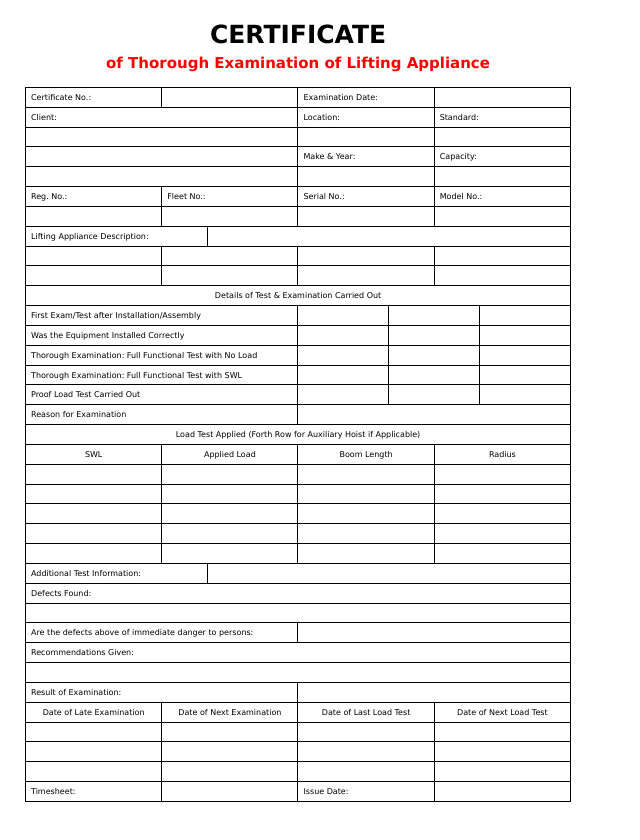
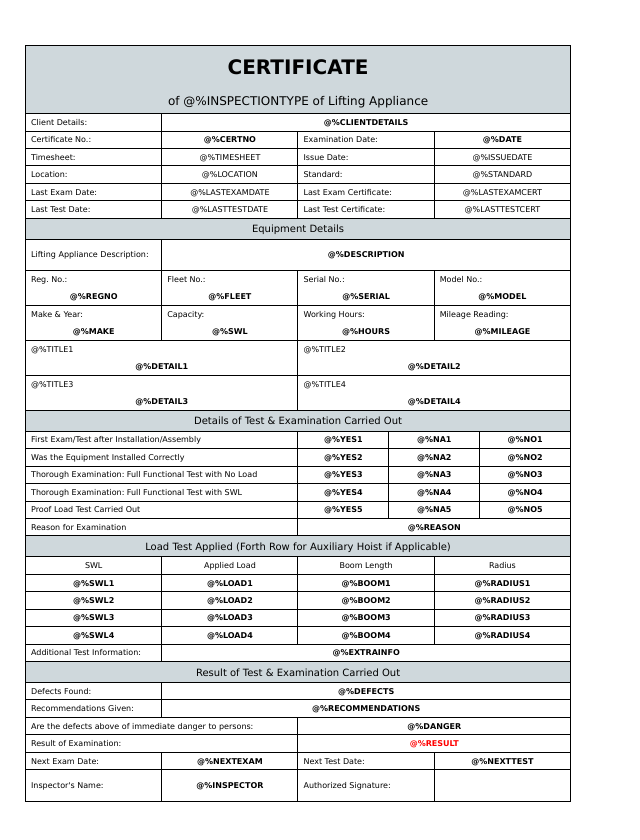
Before and after one commit to joshuac94/My-TPI-iOS, a plain HTML site: page My TPI/index.html in a window 1280 px wide. Shown: the whole page, without its empty margins (0-640 px from the left). Drawn offline with Linux system fonts and the light colour scheme.

Commit message:
Add new front page template

```diff
--- a/My TPI/index.html
+++ b/My TPI/index.html
@@ -1,193 +1,198 @@
 
-<div style="width: 596px; height: 841.0px; padding-top: 20px;">
-    <h1>CERTIFICATE</h1>
-    <h3 style="margin-top: 5px;">of Thorough Examination of Lifting Appliance</h3>
-
-    <table style="width:calc(100% - 50px); margin: 15px 35px 0 25px; font-size: 14px;">
+<div style="width: 596px; height: 841.0px; padding-top: 45px;background: white">
+    <table style="width:calc(100% - 50px); margin: 0px 25px 0 25px; font-size: 14px;">
         <tbody style="width: 100%">
             <tr>
-                <th colspan="3">Certificate No.:</th>
-                <td colspan="3"></td>
-                <th colspan="3">Examination Date:</th>
-                <td colspan="3"></td>
+                <td class="bg top left right header" colspan="12">CERTIFICATE</td>
             </tr>
             <tr>
-                <th colspan="6">Client:</th>
-                <th colspan="3">Location:</th>
-                <th colspan="3">Standard:</th>
+                <td class="bg right left subheader" colspan="12">of @%INSPECTIONTYPE of Lifting Appliance</td>
             </tr>
             <tr>
-                <td colspan="6"></td>
-                <td colspan="3"></td>
-                <td colspan="3"></td>
+                <th class="top left right" colspan="3">Client Details:</th>
+                <td class="top right bold" colspan="9">@%CLIENTDETAILS</td>
             </tr>
             <tr>
-                <td colspan="6"></td>
-                <th colspan="3">Make &amp; Year: </th>
-                <th colspan="3">Capacity:</th>
+                <th class="top left right" colspan="3">Certificate No.:</th>
+                <td class="top right bold" colspan="3">@%CERTNO</td>
+                <th class="top right" colspan="3">Examination Date:</th>
+                <td class="top right bold" colspan="3">@%DATE</td>
             </tr>
             <tr>
-                <td colspan="6"></td>
-                <td colspan="3"></td>
-                <td colspan="3"></td>
+                <th class="full" colspan="3">Timesheet: </th>
+                <td class="top right" colspan="3">@%TIMESHEET</td>
+                <th class="top right" colspan="3">Issue Date: </th>
+                <td class="top right" colspan="3">@%ISSUEDATE</td>
             </tr>
             <tr>
-                <th colspan="3">Reg. No.:</th>
-                <th colspan="3">Fleet No.:</th>
-                <th colspan="3">Serial No.:</th>
-                <th colspan="3">Model No.:</th>
+                <th class="top left right" colspan="3">Location:</th>
+                <td class="top right" colspan="3">@%LOCATION</td>
+                <th class="top right" colspan="3">Standard:</th>
+                <td class="top right" colspan="3">@%STANDARD</td>
             </tr>
             <tr>
-                <td colspan="3"></td>
-                <td colspan="3"></td>
-                <td colspan="3"></td>
-                <td colspan="3"></td>
+                <th class="top left right" colspan="3">Last Exam Date:</th>
+                <td class="top right" colspan="3">@%LASTEXAMDATE</td>
+                <th class="top right" colspan="3">Last Exam Certificate:</th>
+                <td class="top right" colspan="3">@%LASTEXAMCERT</td>
             </tr>
             <tr>
-                <th colspan="4">Lifting Appliance Description:</th>
-                <td colspan="8"></td>
+                <th class="top left right" colspan="3">Last Test Date:</th>
+                <td class="top right" colspan="3">@%LASTTESTDATE</td>
+                <th class="top right" colspan="3">Last Test Certificate:</th>
+                <td class="top right" colspan="3">@%LASTTESTCERT</td>
             </tr>
             <tr>
-                <td colspan="3"></td>
-                <td colspan="3"></td>
-                <td colspan="3"></td>
-                <td colspan="3"></td>
+                <td class="bg top right left" colspan="12">Equipment Details</td>
             </tr>
             <tr>
-                <td colspan="3"></td>
-                <td colspan="3"></td>
-                <td colspan="3"></td>
-                <td colspan="3"></td>
+                <th style="padding: 4px 0px" class="top left right" colspan="3">Lifting Appliance Description:</th>
+                <td style="padding: 4px 0px" class="top right bold" colspan="9">@%DESCRIPTION</td>
             </tr>
             <tr>
-                <td colspan="12">Details of Test &amp; Examination Carried Out</td>
+                <th class="top left right" colspan="3">Reg. No.:</th>
+                <th class="top right" colspan="3">Fleet No.:</th>
+                <th class="top right" colspan="3">Serial No.:</th>
+                <th class="top right" colspan="3">Model No.:</th>
             </tr>
             <tr>
-                <th colspan="6">First Exam/Test after Installation/Assembly</th>
-                <td colspan="2"></td>
-                <td colspan="2"></td>
-                <td colspan="2"></td>
+                <td class="left right bold" colspan="3">@%REGNO</td>
+                <td class="right bold" colspan="3">@%FLEET</td>
+                <td class="right bold" colspan="3">@%SERIAL</td>
+                <td class="right bold" colspan="3">@%MODEL</td>
             </tr>
             <tr>
-                <th colspan="6">Was the Equipment Installed Correctly</th>
-                <td colspan="2"></td>
-                <td colspan="2"></td>
-                <td colspan="2"></td>
+                <th class="top left right" colspan="3">Make &amp; Year:</th>
+                <th class="top right" colspan="3">Capacity:</th>
+                <th class="top right" colspan="3">Working Hours:</th>
+                <th class="top right" colspan="3">Mileage Reading:</th>
             </tr>
             <tr>
-                <th colspan="6">Thorough Examination: Full Functional Test with No Load</th>
-                <td colspan="2"></td>
-                <td colspan="2"></td>
-                <td colspan="2"></td>
+                <td class="left right bold" colspan="3">@%MAKE</td>
+                <td class="right bold" colspan="3">@%SWL</td>
+                <td class="right bold" colspan="3">@%HOURS</td>
+                <td class="right bold" colspan="3">@%MILEAGE</td>
             </tr>
             <tr>
-                <th colspan="6">Thorough Examination: Full Functional Test with SWL</th>
-                <td colspan="2"></td>
-                <td colspan="2"></td>
-                <td colspan="2"></td>
+                <th class="top left right" colspan="6">@%TITLE1</th>
+                <th class="top left right" colspan="6">@%TITLE2</th>
             </tr>
             <tr>
-                <th colspan="6">Proof Load Test Carried Out</th>
-                <td colspan="2"></td>
-                <td colspan="2"></td>
-                <td colspan="2"></td>
+                <td class="left right bold" colspan="6">@%DETAIL1</td>
+                <td class="left right bold" colspan="6">@%DETAIL2</td>
             </tr>
             <tr>
-                <th colspan="6">Reason for Examination</th>
-                <td colspan="6"></td>
+                <th class="top left right" colspan="6">@%TITLE3</th>
+                <th class="top left right" colspan="6">@%TITLE4</th>
             </tr>
             <tr>
-                <td colspan="12">Load Test Applied (Forth Row for Auxiliary Hoist if Applicable)</td>
+                <td class="left right bold" colspan="6">@%DETAIL3</td>
+                <td class="left right bold" colspan="6">@%DETAIL4</td>
             </tr>
             <tr>
-                <td colspan="3">SWL</td>
-                <td colspan="3">Applied Load</td>
-                <td colspan="3">Boom Length</td>
-                <td colspan="3">Radius</td>
+                <td class="bg top right left" colspan="12">Details of Test &amp; Examination Carried Out</td>
             </tr>
             <tr>
-                <td colspan="3"></td>
-                <td colspan="3"></td>
-                <td colspan="3"></td>
-                <td colspan="3"></td>
+                <th class="top left right" colspan="6">First Exam/Test after Installation/Assembly</th>
+                <td class="top right bold" colspan="2">@%YES1</td>
+                <td class="top right bold" colspan="2">@%NA1</td>
+                <td class="top right bold" colspan="2">@%NO1</td>
             </tr>
             <tr>
-                <td colspan="3"></td>
-                <td colspan="3"></td>
-                <td colspan="3"></td>
-                <td colspan="3"></td>
+                <th class="top right left" colspan="6">Was the Equipment Installed Correctly</th>
+                <td class="top right bold" colspan="2">@%YES2</td>
+                <td class="top right bold" colspan="2">@%NA2</td>
+                <td class="top right bold" colspan="2">@%NO2</td>
             </tr>
             <tr>
-                <td colspan="3"></td>
-                <td colspan="3"></td>
-                <td colspan="3"></td>
-                <td colspan="3"></td>
+                <th class="top right left" colspan="6">Thorough Examination: Full Functional Test with No Load</th>
+                <td class="top right bold" colspan="2">@%YES3</td>
+                <td class="top right bold" colspan="2">@%NA3</td>
+                <td class="top right bold" colspan="2">@%NO3</td>
             </tr>
             <tr>
-                <td colspan="3"></td>
-                <td colspan="3"></td>
-                <td colspan="3"></td>
-                <td colspan="3"></td>
+                <th class="top right left" colspan="6">Thorough Examination: Full Functional Test with SWL</th>
+                <td class="top right bold" colspan="2">@%YES4</td>
+                <td class="top right bold" colspan="2">@%NA4</td>
+                <td class="top right bold" colspan="2">@%NO4</td>
             </tr>
             <tr>
-                <td colspan="3"></td>
-                <td colspan="3"></td>
-                <td colspan="3"></td>
-                <td colspan="3"></td>
+                <th class="top right left" colspan="6">Proof Load Test Carried Out</th>
+                <td class="top right bold" colspan="2">@%YES5</td>
+                <td class="top right bold" colspan="2">@%NA5</td>
+                <td class="top right bold" colspan="2">@%NO5</td>
             </tr>
             <tr>
-                <th colspan="4">Additional Test Information:</th>
-                <td colspan="8"></td>
+                <th class="top left right" colspan="6">Reason for Examination</th>
+                <td class="top right bold" colspan="6">@%REASON</td>
             </tr>
             <tr>
-                <th colspan="12">Defects Found: </th>
+                <td class="bg top right left" colspan="12">Load Test Applied (Forth Row for Auxiliary Hoist if Applicable)</td>
             </tr>
             <tr>
-                <td colspan="12"></td>
+                <td class="top right left" colspan="3">SWL</td>
+                <td class="top right" colspan="3">Applied Load</td>
+                <td class="top right" colspan="3">Boom Length</td>
+                <td class="top right" colspan="3">Radius</td>
             </tr>
             <tr>
-                <th colspan="6">Are the defects above of immediate danger to persons:</th>
-                <td colspan="6"></td>
+                <td class="top right left bold" colspan="3">@%SWL1</td>
+                <td class="top right bold" colspan="3">@%LOAD1</td>
+                <td class="top right bold" colspan="3">@%BOOM1</td>
+                <td class="top right bold" colspan="3">@%RADIUS1</td>
             </tr>
             <tr>
-                <th colspan="12">Recommendations Given: </th>
+                <td class="top right left bold" colspan="3">@%SWL2</td>
+                <td class="top right bold" colspan="3">@%LOAD2</td>
+                <td class="top right bold" colspan="3">@%BOOM2</td>
+                <td class="top right bold" colspan="3">@%RADIUS2</td>
             </tr>
             <tr>
-                <td colspan="12"></td>
+                <td class="top right left bold" colspan="3">@%SWL3</td>
+                <td class="top right bold" colspan="3">@%LOAD3</td>
+                <td class="top right bold" colspan="3">@%BOOM3</td>
+                <td class="top right bold" colspan="3">@%RADIUS3</td>
             </tr>
             <tr>
-                <th colspan="6">Result of Examination:</th>
-                <td colspan="6"></td>
+                <td class="top right left bold" colspan="3">@%SWL4</td>
+                <td class="top right bold" colspan="3">@%LOAD4</td>
+                <td class="top right bold" colspan="3">@%BOOM4</td>
+                <td class="top right bold" colspan="3">@%RADIUS4</td>
             </tr>
             <tr>
-                <td colspan="3">Date of Late Examination</td>
-                <td colspan="3">Date of Next Examination</td>
-                <td colspan="3">Date of Last Load Test</td>
-                <td colspan="3">Date of Next Load Test</td>
+                <th class="top left right" colspan="3">Additional Test Information:</th>
+                <td class="top right bold" colspan="9">@%EXTRAINFO</td>
             </tr>
             <tr>
-                <td colspan="3"></td>
-                <td colspan="3"></td>
-                <td colspan="3"></td>
-                <td colspan="3"></td>
+                <td class="bg top right left" colspan="12">Result of Test &amp; Examination Carried Out</td>
             </tr>
             <tr>
-                <td colspan="3"></td>
-                <td colspan="3"></td>
-                <td colspan="3"></td>
-                <td colspan="3"></td>
+                <th class="top right left" colspan="3">Defects Found: </th>
+                <td class="right top bold" colspan="9">@%DEFECTS</td>
             </tr>
             <tr>
-                <td colspan="3"></td>
-                <td colspan="3"></td>
-                <td colspan="3"></td>
-                <td colspan="3"></td>
+                <th class="top left right" colspan="3">Recommendations Given: </th>
+                <td class="top right bold" colspan="9">@%RECOMMENDATIONS</td>
             </tr>
             <tr>
-                <th colspan="3">Timesheet: </th>
-                <td colspan="3"></td>
-                <th colspan="3">Issue Date: </th>
-                <td colspan="3"></td>
+                <th class="top left right" colspan="6">Are the defects above of immediate danger to persons:</th>
+                <td class="top right bold" colspan="6">@%DANGER</td>
+            </tr>
+            <tr>
+                <th class="top left right" colspan="6">Result of Examination:</th>
+                <td class="top right bold red" colspan="6">@%RESULT</td>
+            </tr>
+            <tr>
+                <th class="full" colspan="3">Next Exam Date:</th>
+                <td class="top right bottom bold" colspan="3">@%NEXTEXAM</td>
+                <th class="top right bottom" colspan="3">Next Test Date:</th>
+                <td class="top right bottom bold" colspan="3">@%NEXTTEST</td>
+            </tr>
+            <tr>
+                <th style="padding: 4px 0" class="full" colspan="3">Inspector's Name:</th>
+                <td style="padding: 4px 0" class="top right bottom bold" colspan="3">@%INSPECTOR</td>
+                <th style="padding: 4px 0" class="top right bottom" colspan="3">Authorized Signature:</th>
+                <td style="padding: 4px 0" class="top right bottom bold" colspan="3"></td>
             </tr>
         </tbody>
     </table>
@@ -195,13 +200,19 @@
 
 <style>
     * {font-family:verdana; padding: 0px; margin: 0px; font-size: 8px;}
-    h1, h3 {text-align: center;}
-    h1 {font-weight: 700; font-size: 25px;}
-    h3 {color:red; font-size: 15px;}
-    table {height: 85%; table-layout: fixed;}
-    table, th, td {border: 1px solid black; border-collapse: collapse;}
+    .bg {background-color: #CFD8DC; font-size: 10px;}
+    .header {font-weight: 700; font-size: 20px;}
+    .subheader {font-size: 12px;}
+    table {height: 90%; table-layout: fixed;}
+    table, th, td {border-collapse: collapse;}
     tr {width: 100%;}
-    th {padding: 0px; text-align: left; height: 12px; padding-left: 5px; font-weight: 300;}
-    td {padding: 0px; text-align: center; height: 12px; font-style: normal;}
-
+    th {padding: 0px; text-align: left; height: 10px; padding-left: 5px !important; font-weight: 300;}
+    td {padding: 0px; text-align: center; height: 10px;}
+    .top {border-top: 1px solid black;}
+    .left {border-left: 1px solid black;}
+    .right {border-right: 1px solid black;}
+    .bottom {border-bottom: 1px solid black;}
+    .full {border: 1px solid black;}
+    .bold {font-weight: bold;}
+    .red {color: red}
     </style>
```
